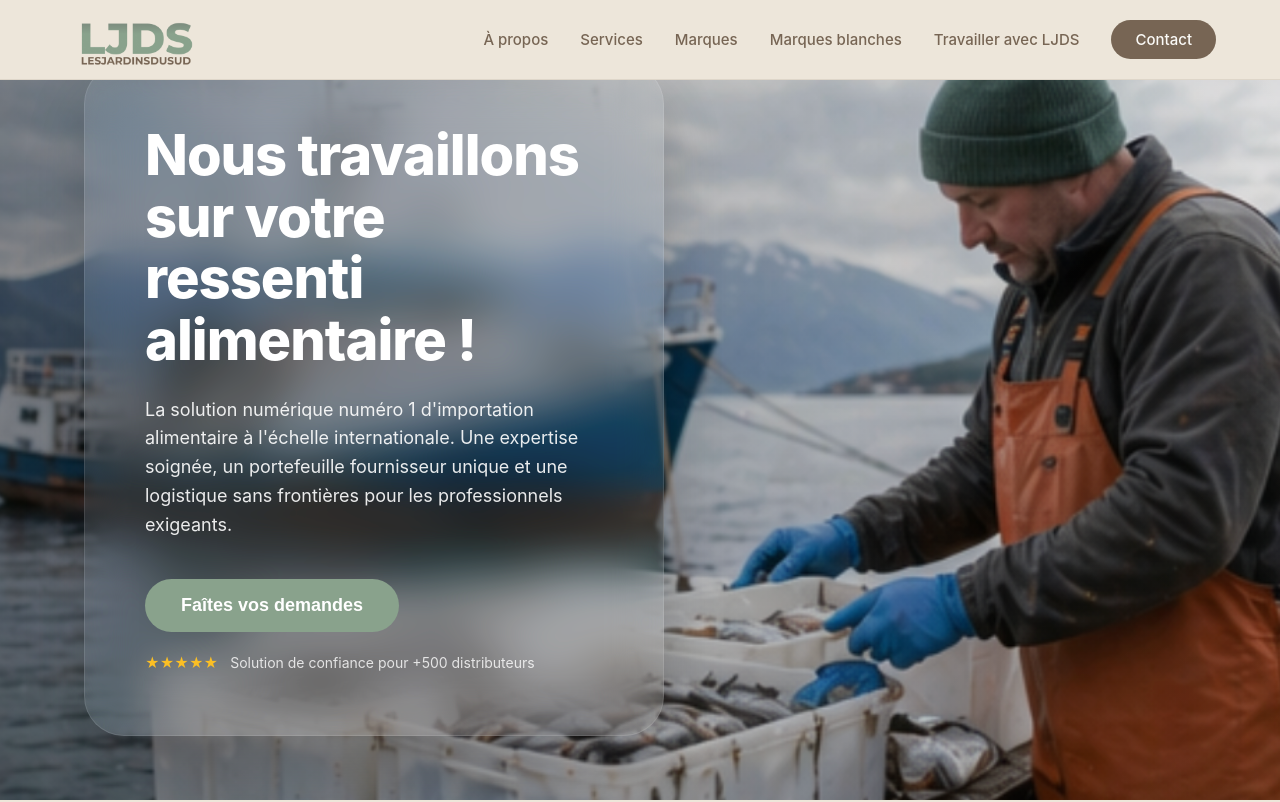
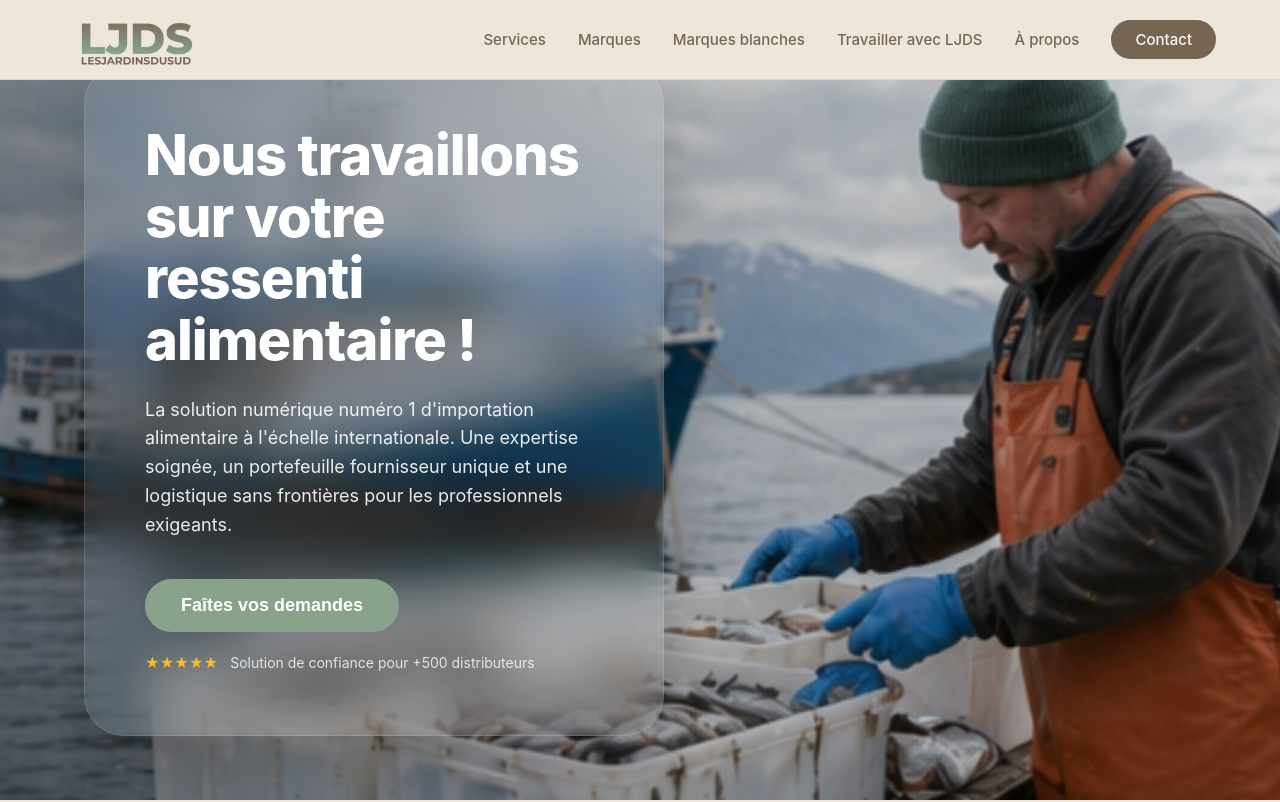
Before and after one commit to robinmasini/LJDS, a React (Vite) app: page / in a window 1280 px wide. Shown: the top 802 px of the page. Built offline with nearby package versions, Linux system fonts and the light colour scheme.

Commit message:
Reorder navbar links

```diff
--- a/src/components/Navbar.jsx
+++ b/src/components/Navbar.jsx
@@ -18,11 +18,11 @@ const Navbar = () => {
 
         <div className={`nav-links-container ${isMenuOpen ? 'active' : ''}`}>
           <ul className="nav-links">
-            <li><a href="#about" onClick={() => setIsMenuOpen(false)}>À propos</a></li>
             <li><a href="#services" onClick={() => setIsMenuOpen(false)}>Services</a></li>
             <li><a href="#marques" onClick={() => setIsMenuOpen(false)}>Marques</a></li>
             <li><a href="#white-label" onClick={() => setIsMenuOpen(false)}>Marques blanches</a></li>
             <li><a href="#travailler-avec-ljds" onClick={() => setIsMenuOpen(false)}>Travailler avec LJDS</a></li>
+            <li><a href="#about" onClick={() => setIsMenuOpen(false)}>À propos</a></li>
             <li><a href="#contact" className="btn-secondary" onClick={() => setIsMenuOpen(false)}>Contact</a></li>
           </ul>
         </div>
```
Also changed, not shown: src/assets/LJDS.png.
